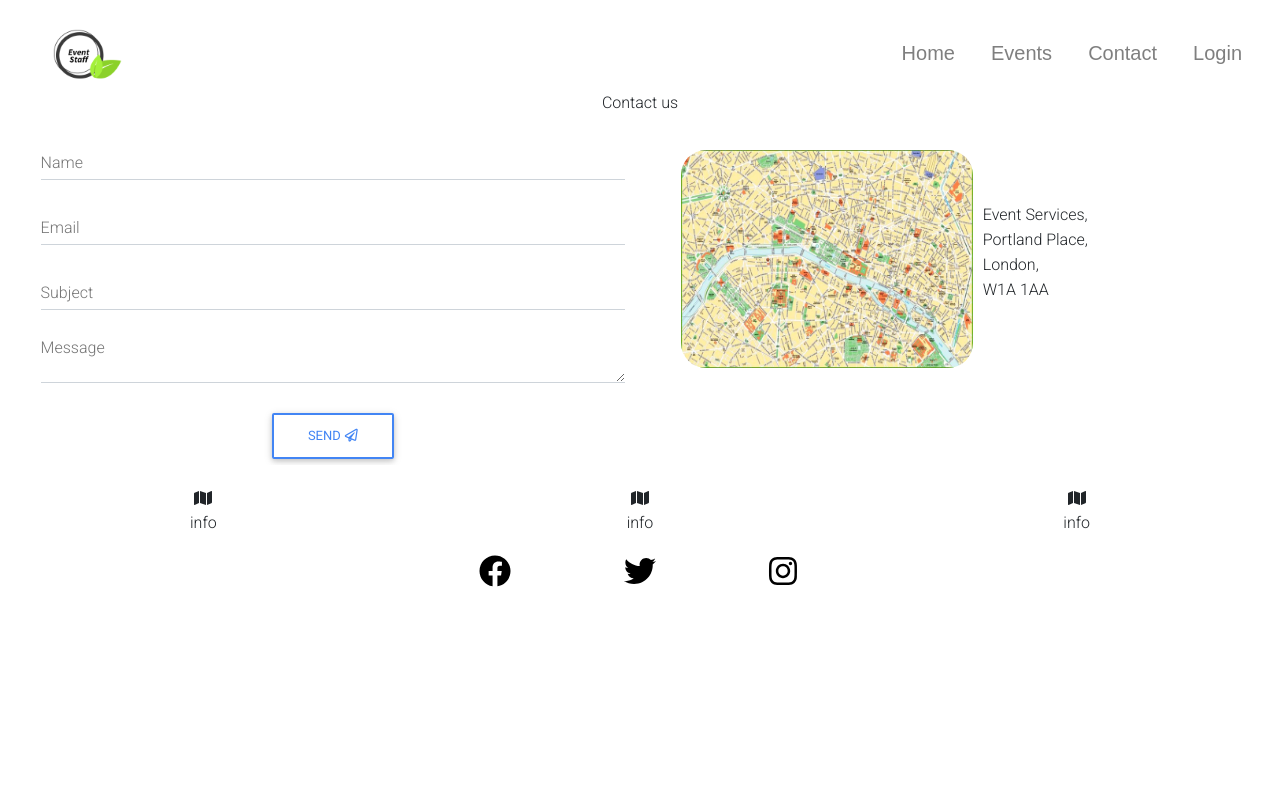
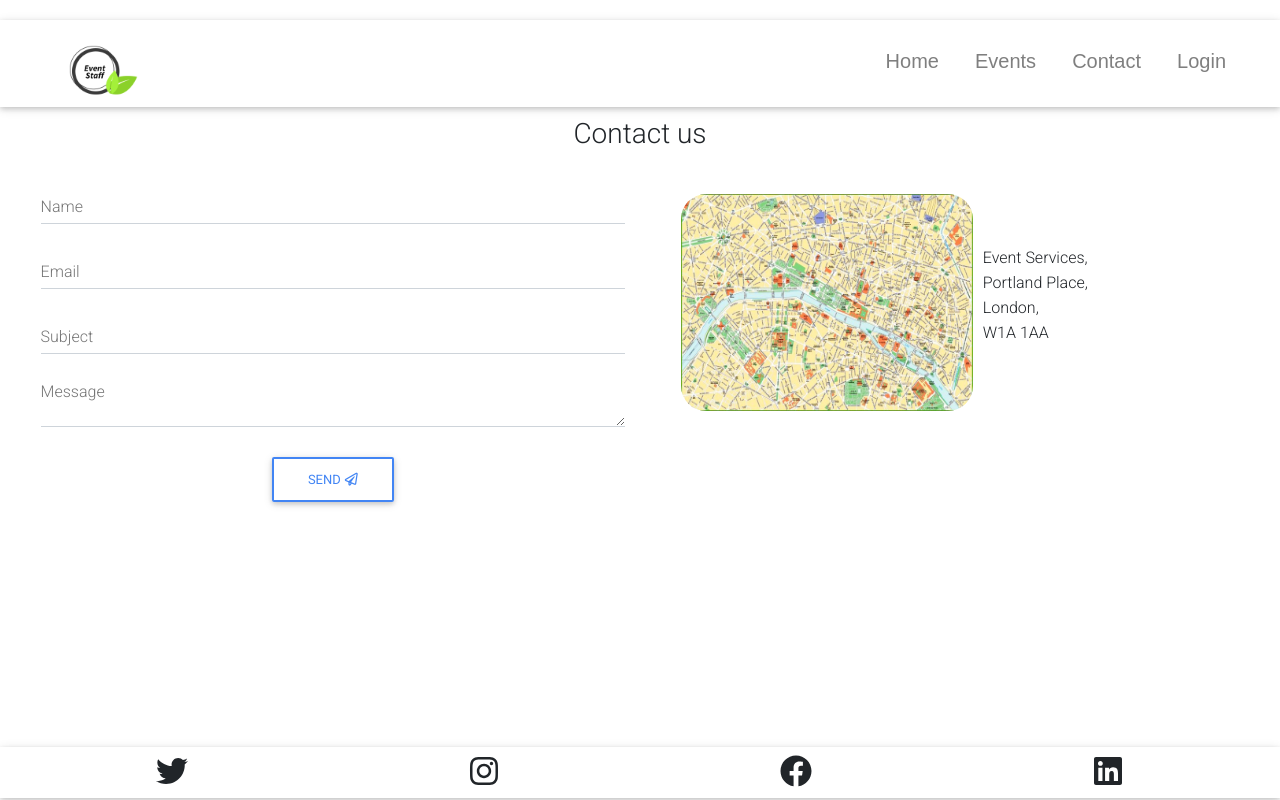
Before and after one commit to EnterpriseBoy/Magiweb, a React (Create React App) app: page /Contact in a window 1280 px wide. Built offline with nearby package versions, Linux system fonts and the light colour scheme.

Commit message:
tidying up ui

```diff
--- a/src/App.js
+++ b/src/App.js
@@ -23,7 +23,7 @@ function App() {
               <Route exact path="/" component={Home} />
             </Switch>
           </div>
-          <div className="footer">
+          <div>
             <Footer />
           </div>
         </div>
--- a/src/CSS/App.css
+++ b/src/CSS/App.css
@@ -4,11 +4,6 @@
 }
 
 
-
-.footer{
-  width: 100%;
-  position: relative;
-}
 
 .body{
   position: relative;
@@ -150,14 +145,9 @@ div.container.noMargin{
   border-color: black;
 }
 .eventsPage{
-  flex-grow : 1;
+  margin-top: 2%;
 }
 
-.eventList,.eventDetails{
-  float: left;
-  width:48%;
-  margin-left: 2%;
-}
 ul.nav.nav-tabs{
   margin-top:0!important;
 }
@@ -167,13 +157,20 @@ ul.nav.nav-tabs{
   vertical-align: middle;
 }
 
+.eventDetail{
+  margin-top: -15px;
+}
+.eventDetails{
+  margin-top: -10px;
+}
+
 .eventLinkButton{
   width:40px;
   height: 40px;
 }
 
 .eventDetaislRow{
-  margin-top:20px;
+  margin-top:15px;
   margin-bottom: 10px;
 }
 
@@ -212,6 +209,7 @@ ul.nav.nav-tabs{
 }
 
 .contactPage{
+  margin-top: 0px;
   flex-grow : 1;
 }
 
@@ -241,3 +239,34 @@ input.form-control.validate.ContactInput{
   margin-bottom: 0px;
 }
 /* Contact Page End*/
+
+/* Footer start*/
+.navbar {
+  width: 100%;
+  overflow: auto;
+}
+
+.navbar span {
+  float: left;
+  align-content: center;
+  text-align: center;
+  text-decoration: none;
+  width: 25%; /* Four equal-width links. If you have two links, use 50%, and 33.33% for three links, etc.. */
+}
+
+.footerdiv {
+  position: fixed;
+  bottom: 0;
+  width: 100%;
+  margin-bottom: 2px;
+}
+/* Footer End*/
+
+
+.areaHeading{
+  margin-top: 10px;
+}
+
+.div.col-md-12{
+  padding: 0px;
+}
--- a/src/Components/Footer/Footerbase/Footerbase.js
+++ b/src/Components/Footer/Footerbase/Footerbase.js
@@ -1,47 +1,20 @@
 import React from "react";
-import styles from "./Footerbase.module.css";
+import { FontAwesomeIcon } from '@fortawesome/react-fontawesome'
+import { faFacebook, faTwitter, faInstagram, faLinkedin } from '@fortawesome/free-brands-svg-icons'
 import "../../../CSS/bootstrap.min.css";
-import { FontAwesomeIcon } from '@fortawesome/react-fontawesome'
-import { faFacebook, faTwitter, faInstagram } from '@fortawesome/free-brands-svg-icons'
-import { faMap } from '@fortawesome/free-solid-svg-icons'
+import {MDBContainer,MDBRow,MDBCol} from "mdbreact";
 
-import { Row, Col } from 'reactstrap';
 
 function Footerbase(props) {
   return (
-    <React.Fragment>
-      <div className={styles.footer}>
-      <Row>
-            <Col className={styles.boxed}>
-              <Row><FontAwesomeIcon icon={faMap} className={styles.iconCenterCommon} /></Row>
-              <Row><div className={styles.iconCenterCommon}>info</div></Row>
-            </Col>
-            <Col className={styles.boxed}>
-  <Row><FontAwesomeIcon icon={faMap}  className={styles.iconCenterCommon} /></Row>
-              <Row><div className={styles.iconCenterCommon}>info</div></Row>
-            </Col>
-            <Col className={styles.boxed}>
-              <Row><FontAwesomeIcon icon={faMap} className={styles.iconCenterCommon} /></Row>
-              <Row><div className={styles.iconCenterCommon}>info</div></Row>
-            </Col>
-          </Row>
-          <Row>
-            <Col />
-            <Col />
-            <Col>
-              <FontAwesomeIcon icon={faFacebook} size="2x" className={styles.iconRight} />
-            </Col>
-            <Col>
-              <FontAwesomeIcon icon={faTwitter} size="2x" className={styles.iconCenter} />
-            </Col>
-            <Col>
-              <FontAwesomeIcon icon={faInstagram} size="2x" className={styles.iconLeft} />
-            </Col>
-            <Col />
-            <Col />
-          </Row>
+    <div className="footerdiv">
+      <div className="navbar">
+          <span href="#"><FontAwesomeIcon icon={faTwitter} size="2x" /></span>
+          <span href="#"><FontAwesomeIcon icon={faInstagram} size="2x" /></span>
+          <span href="#"><FontAwesomeIcon icon={faFacebook} size="2x"  /></span>
+          <span href="#"><FontAwesomeIcon icon={faLinkedin} size="2x" /></span>
       </div>
-    </React.Fragment>
+      </div>
   );
 }
 
--- a/src/Components/Header/menubar/Menubar.js
+++ b/src/Components/Header/menubar/Menubar.js
@@ -27,7 +27,7 @@ function Menubase(props) {
 
   return (
     <React.Fragment>
-      <div className="navdiv">
+      <div className="navdiv navbar">
         <div className="logodiv-container">
           <img src={logo} className="logo" alt="logo"/>
         </div>
--- a/src/Components/Pages/Contact/contact.js
+++ b/src/Components/Pages/Contact/contact.js
@@ -8,7 +8,9 @@ function Contact() {
   return (
     <div className="App">
       <div className="flex-container">
-      Contact us
+        <div className="areaHeading">
+          <h3>Contact us</h3>
+        </div>
         <div className="contactPage">
           <ContactForm/>
           <ContactMap/>
--- a/src/Components/Pages/Events/EventDetail/EventDetail.js
+++ b/src/Components/Pages/Events/EventDetail/EventDetail.js
@@ -8,28 +8,26 @@ function EventDetail(props){
         <div className="eventDetail">
             <MDBContainer>
                 <MDBRow className="eventDetaislRow">
-                    <MDBCol className="eventDetailsRowLable" size="3">Name:</MDBCol>
-                    <MDBCol className="eventDetailsRowInfo" size="3">{props.eventInfoProp?.name}</MDBCol>
-                    <MDBCol className="eventDetailsRowLable" size="3">Owner:</MDBCol>
-                    <MDBCol className="eventDetailsRowInfo" size="3">James Murphy</MDBCol>
+                    <MDBCol className="eventDetailsRowLable" size="2">Name:</MDBCol>
+                    <MDBCol className="eventDetailsRowInfo" size="4">{props.eventInfoProp?.name}</MDBCol>
+                    <MDBCol className="eventDetailsRowLable" size="2">Owner:</MDBCol>
+                    <MDBCol className="eventDetailsRowInfo" size="4">James Murphy</MDBCol>
                 </MDBRow>
                 <MDBRow className="eventDetaislRow">
-                    <MDBCol className="eventDetailsRowLable" size="3">Start Date:</MDBCol>
-                    <MDBCol className="eventDetailsRowInfo" size="3">{props.eventInfoProp?.startDate}</MDBCol>
-                    <MDBCol className="eventDetailsRowLable" size="3">End Date:</MDBCol>
-                    <MDBCol className="eventDetailsRowInfo" size="3">{props.eventInfoProp?.endDate}</MDBCol>
+                    <MDBCol className="eventDetailsRowLable" size="2">Start:</MDBCol>
+                    <MDBCol className="eventDetailsRowInfo" size="4">{props.eventInfoProp?.startDate}</MDBCol>
+                    <MDBCol className="eventDetailsRowLable" size="2">End:</MDBCol>
+                    <MDBCol className="eventDetailsRowInfo" size="4">{props.eventInfoProp?.endDate}</MDBCol>
                 </MDBRow>
                 <MDBRow className="eventDetaislRow">
-                    <MDBCol className="eventDetailsRowLable" size="3">Location:</MDBCol>
-                    <MDBCol className="eventDetailsRowInfo" size="9">{props.eventInfoProp?.location}</MDBCol>
+                    <MDBCol className="eventDetailsRowLable" size="2">Location:</MDBCol>
+                    <MDBCol className="eventDetailsRowInfo" size="10">{props.eventInfoProp?.location}</MDBCol>
                 </MDBRow>
                 <MDBRow className="eventDetaislRow">
-                    <MDBCol className="eventDetailsRowLable" size="3">Email:</MDBCol>
-                    <MDBCol className="eventDetailsRowInfo" size="9">{props.eventInfoProp?.email}</MDBCol>
-                </MDBRow>
-                <MDBRow className="eventDetaislRow">
-                    <MDBCol className="eventDetailsRowLable" size="3">Phone:</MDBCol>
-                    <MDBCol className="eventDetailsRowInfo" size="9">{props.eventInfoProp?.phone}</MDBCol>
+                    <MDBCol className="eventDetailsRowLable" size="2">Email:</MDBCol>
+                    <MDBCol className="eventDetailsRowInfo" size="4">{props.eventInfoProp?.email}</MDBCol>
+                    <MDBCol className="eventDetailsRowLable" size="2">Phone:</MDBCol>
+                    <MDBCol className="eventDetailsRowInfo" size="4">{props.eventInfoProp?.phone}</MDBCol>
                 </MDBRow>
                 <MDBRow className="eventDetaislRow">
                     <MDBCol className="eventDetailsRowLable" size="3">Comments:</MDBCol>
--- a/src/Components/Pages/Events/EventStaff/EventStaff.js
+++ b/src/Components/Pages/Events/EventStaff/EventStaff.js
@@ -5,7 +5,7 @@ import {MDBDataTableV5} from "mdbreact";
 function EventStaff(){
     return(
         <div>
-            <MDBDataTableV5 sortable={false} hover={true} bordered small data={StaffMockData()} entries={5} entriesOptions={[5, 20, 25]}/>
+            <MDBDataTableV5 info={false} sortable={false} hover={true} bordered small data={StaffMockData()} entries={5} entriesOptions={[5, 20, 25]}/>
         </div>
     );
 }
--- a/src/Components/Pages/Events/Events/Events.js
+++ b/src/Components/Pages/Events/Events/Events.js
@@ -3,6 +3,7 @@ import { MDBBtn } from "mdbreact";
 import EventList from '../EventList/EventList'
 import EventDetails from '../EventDetails/EventDetails'
 import EventNeModal from '../Modals/EventNewModal'
+import {MDBContainer,MDBRow,MDBCol} from "mdbreact";
 
 
 
@@ -17,11 +18,13 @@ function Events() {
 
   return (
     <div className="App">
-      <div className="flex-container">
         <div className="eventsPage">
-        <EventList setEventInfoProp = {setEventInfo} />
-        <EventDetails eventInfoProp = {eventInfo}/>
-      </div>
+        <MDBContainer>
+          <MDBRow>
+            <MDBCol size="6"><EventList setEventInfoProp = {setEventInfo}/></MDBCol>
+            <MDBCol size="6"><EventDetails eventInfoProp = {eventInfo}/></MDBCol>
+          </MDBRow>
+        </MDBContainer>
     </div>
     <EventNeModal show={modalState} setModalState={setModalState}/>
     <div>
```
